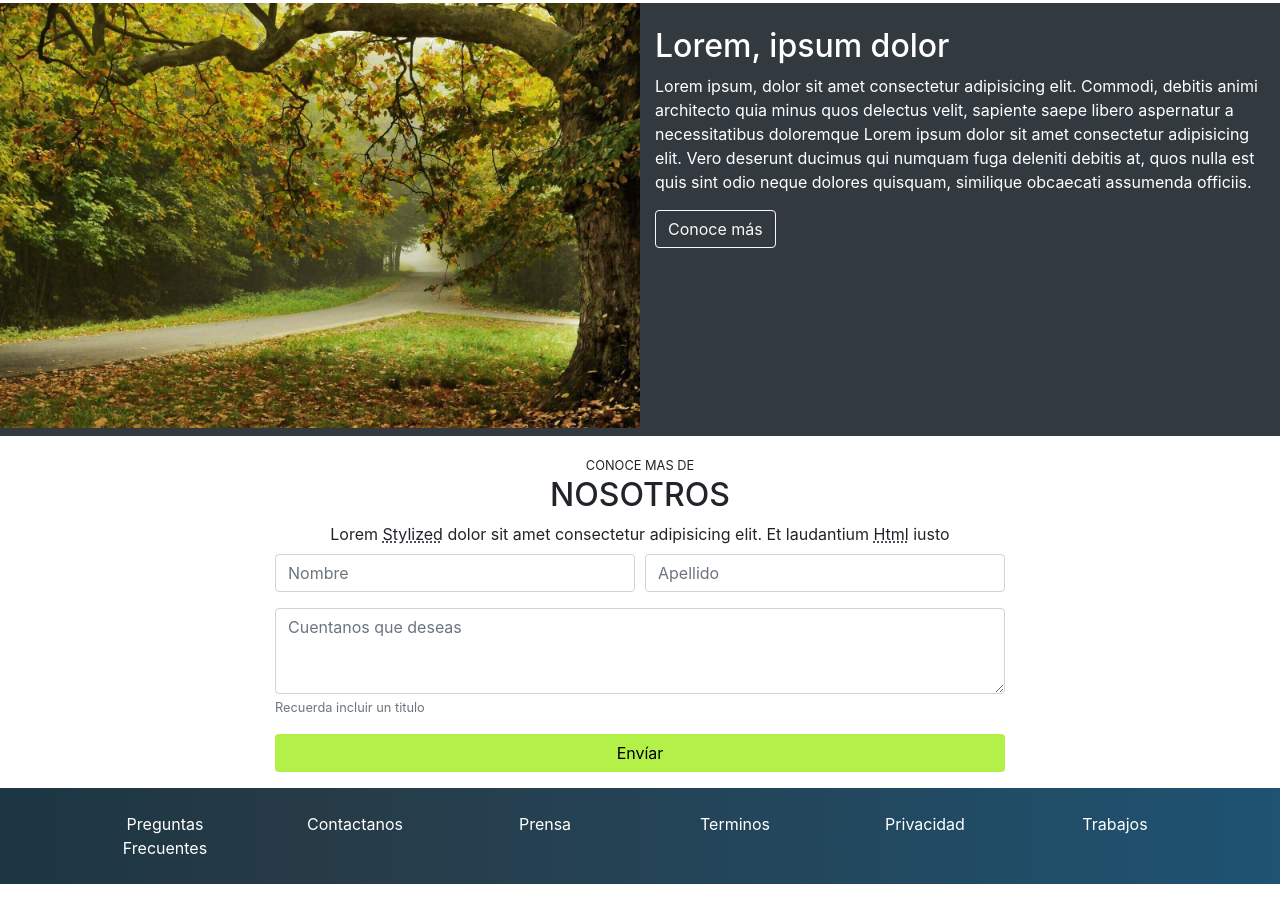
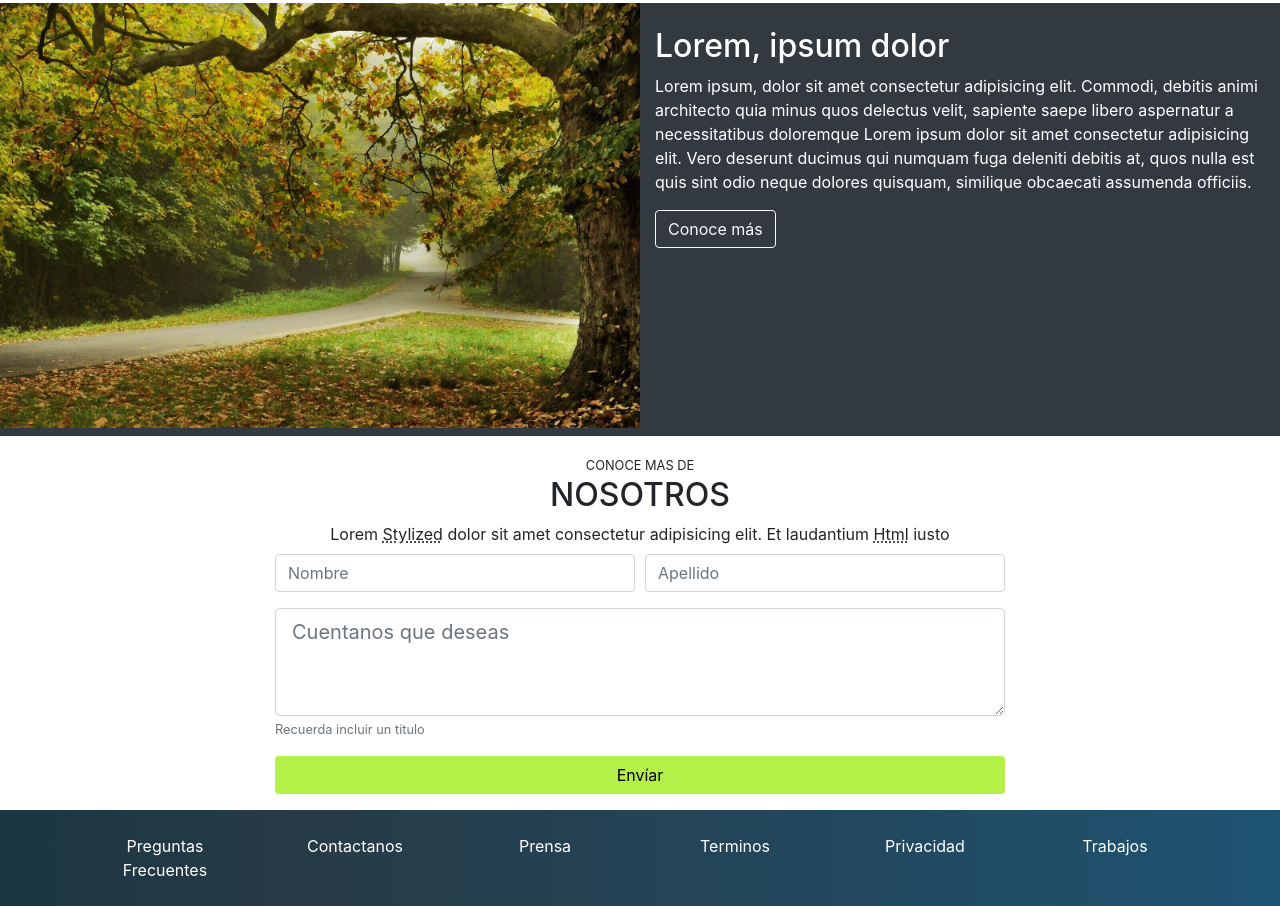
Before and after one commit to camilocas88/bootstrap, a plain HTML site: page index.html in a window 1280 px wide. Shown: the part 1443-2349 px from the top of the page. Before the commit the page ends 2327 px from the top, so only its background shows below. Drawn offline with nearby package versions, Linux system fonts and the light colour scheme.

Commit message:
arreglando detalles

```diff
--- a/index.html
+++ b/index.html
@@ -198,7 +198,7 @@
                     </div>
                     <div class="form-row">
                       <div class="col form-group">
-                        <textarea name="text" class="form-control form-contrl-lg" id="" placeholder="Cuentanos que deseas" cols="30" rows="3"></textarea>
+                        <textarea name="text" class="form-control form-control-lg" id="" placeholder="Cuentanos que deseas" cols="30" rows="3"></textarea>
                         <small class="form-text text-muted">
                           Recuerda incluir un titulo
                         </small>
```
